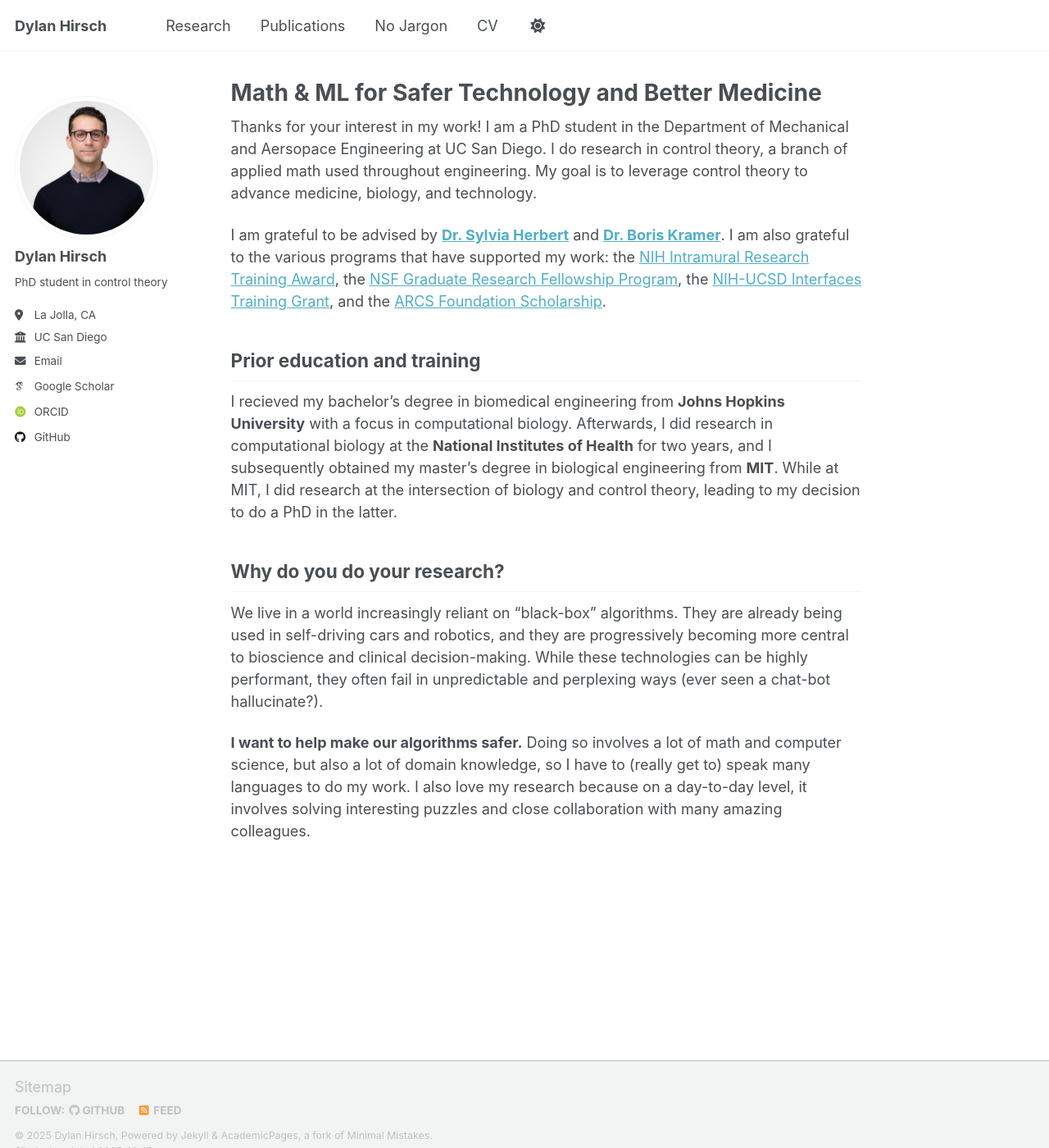
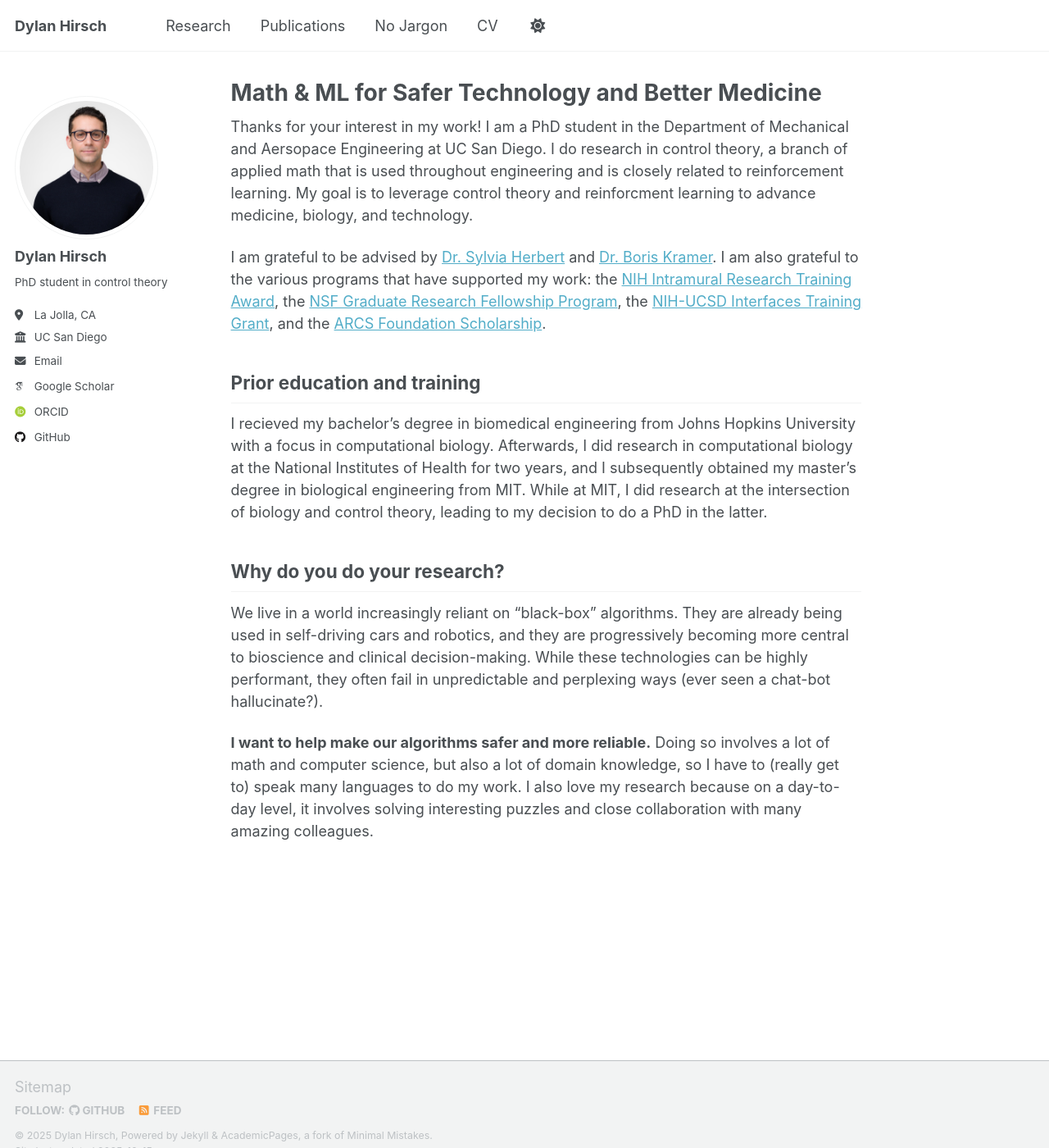
Before and after one commit to dylan-hirsch/dylan-hirsch.github.io, a Jekyll site: the page built from _pages/about.md, in a window 1280 px wide and 1400 px high. Shown: the whole window at 82% size. Built offline with Jekyll 4.4.1, drawn with Linux system fonts in a browser that asks for light colours; some web fonts are replaced; a script that is not in the unit is left out.

Commit message:
Update about.md

```diff
--- a/_pages/about.md
+++ b/_pages/about.md
@@ -8,15 +8,15 @@ redirect_from:
 ---
 
 Thanks for your interest in my work! I am a PhD student in the Department of Mechanical and Aersopace Engineering at UC San Diego.
-I do research in control theory, a branch of applied math used throughout engineering.
-My goal is to leverage control theory to advance medicine, biology, and technology.
+I do research in control theory, a branch of applied math that is used throughout engineering and is closely related to reinforcement learning.
+My goal is to leverage control theory and reinforcment learning to advance medicine, biology, and technology.
 
-I am grateful to be advised by [**Dr. Sylvia Herbert**](https://sylviaherbert.com) and [**Dr. Boris Kramer**](https://kramer.ucsd.edu).
+I am grateful to be advised by [Dr. Sylvia Herbert](https://sylviaherbert.com) and [Dr. Boris Kramer](https://kramer.ucsd.edu).
 I am also grateful to the various programs that have supported my work: the [NIH Intramural Research Training Award](https://www.training.nih.gov/research-training/pb/pb/#about-this-program), the [NSF Graduate Research Fellowship Program](https://www.nsf.gov/funding/opportunities/grfp-nsf-graduate-research-fellowship-program), the [NIH-UCSD Interfaces Training Grant](https://interfaces.ucsd.edu), and the [ARCS Foundation Scholarship](https://www.arcsfoundation.org/national-homepage).
 
 ## Prior education and training
-I recieved my bachelor's degree in biomedical engineering from **Johns Hopkins University** with a focus in computational biology.
-Afterwards, I did research in computational biology at the **National Institutes of Health** for two years, and I subsequently obtained my master's degree in biological engineering from **MIT**.
+I recieved my bachelor's degree in biomedical engineering from Johns Hopkins University with a focus in computational biology.
+Afterwards, I did research in computational biology at the National Institutes of Health for two years, and I subsequently obtained my master's degree in biological engineering from MIT.
 While at MIT, I did research at the intersection of biology and control theory, leading to my decision to do a PhD in the latter.
 
 ## Why do you do your research?
@@ -24,6 +24,6 @@ We live in a world increasingly reliant on "black-box" algorithms.
 They are already being used in self-driving cars and robotics, and they are progressively becoming more central to bioscience and clinical decision-making.
 While these technologies can be highly performant, they often fail in unpredictable and perplexing ways (ever seen a chat-bot hallucinate?).
 
-**I want to help make our algorithms safer.**
+**I want to help make our algorithms safer and more reliable.**
 Doing so involves a lot of math and computer science, but also a lot of domain knowledge, so I have to (really get to) speak many languages to do my work.
 I also love my research because on a day-to-day level, it involves solving interesting puzzles and close collaboration with many amazing colleagues.
```
